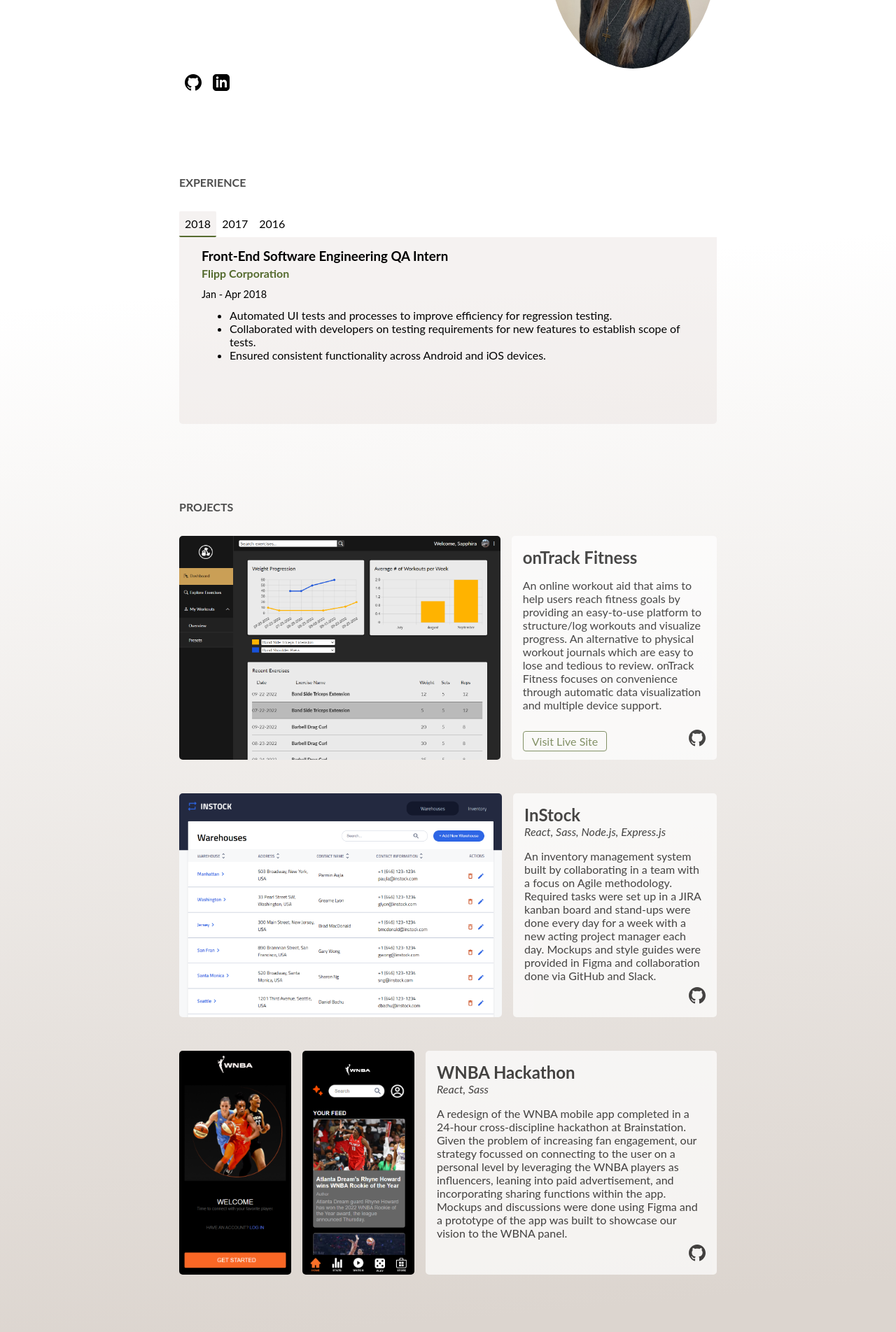
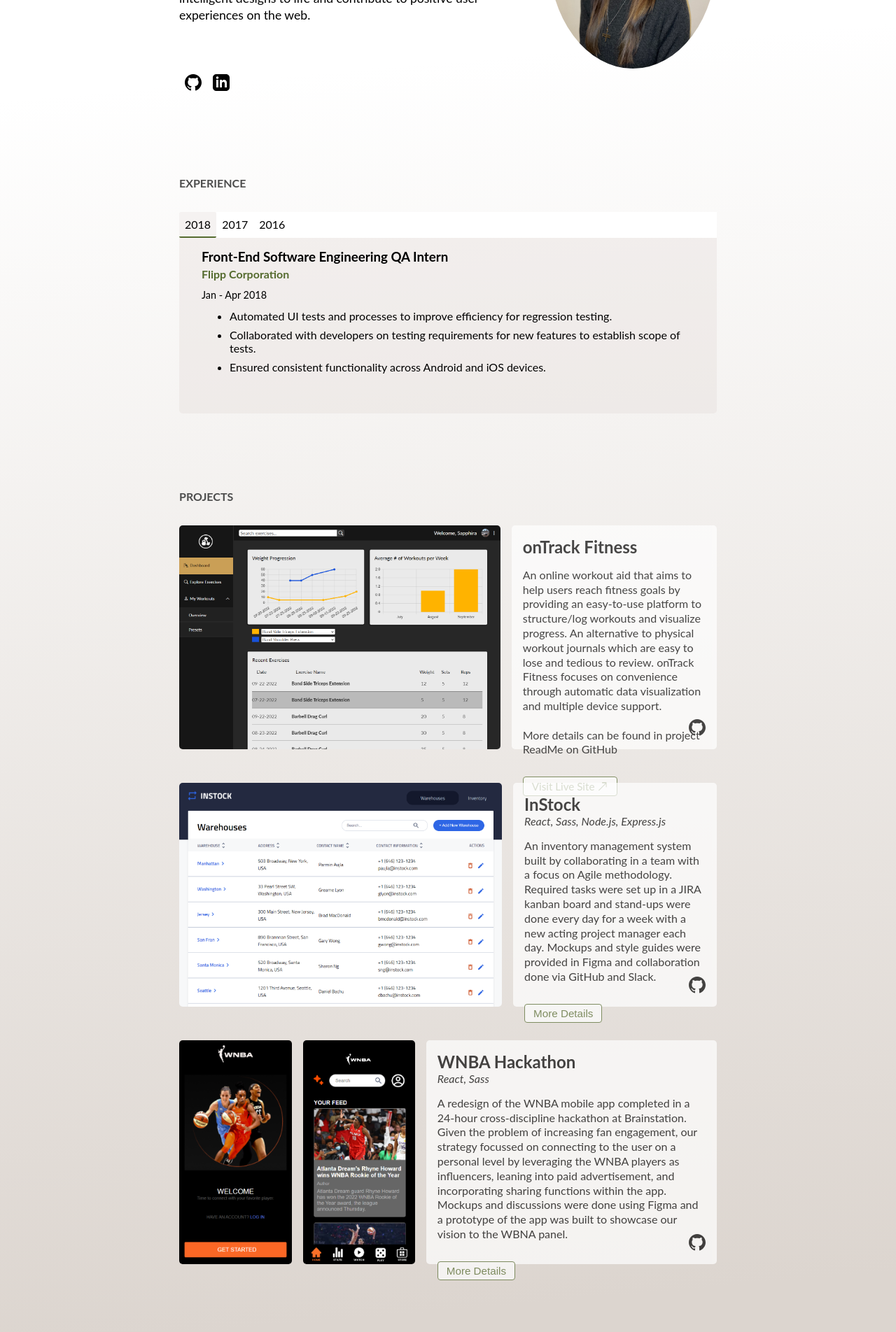
Before and after one commit to saphzheng/saphzheng.github.io, a React (Create React App) app: page / in a window 1280 px wide. Shown: the part 880-2784 px from the top of the page at 70% size. Built offline with nearby package versions, Linux system fonts and the light colour scheme; the HTML template or start-up script is replaced by a standard one.

Commit message:
Add more details toggle to projects

```diff
--- a/src/App.js
+++ b/src/App.js
@@ -11,7 +11,6 @@
         <Header />
         <Routes>
           <Route path="/" element={<HomePage />} />
-          {/* <Route path="/resume" element={<Resume />} /> */}
         </Routes>
         <Footer />
       </BrowserRouter>
--- a/src/App.scss
+++ b/src/App.scss
@@ -1,3 +1,3 @@
 .main {
-    background: linear-gradient(175deg, rgba(255,255,255,1) 45%, rgba(220,213,207,255) 96%);
+    background: linear-gradient(175deg, rgba(255,255,255,1) 35%, rgba(220,213,207,255) 96%);
 }
--- a/src/components/Header/Header.js
+++ b/src/components/Header/Header.js
@@ -10,7 +10,7 @@
                 <li className="header__nav-item"><a className="header__nav-link" href="#about">About</a></li>&nbsp;|&nbsp;
                 <li className="header__nav-item"><a className="header__nav-link" href="#experience">Experience</a></li>&nbsp;|&nbsp;
                 <li className="header__nav-item"><a className="header__nav-link" href="#projects">Projects</a></li>&nbsp;|&nbsp;
-                <li className="header__nav-item"><a className="header__nav-link" href="https://docs.google.com/document/d/e/2PACX-1vTcTu5hINOBz4mqr_suK0p3VKFKykDrKBbkETy7IdyCBueCedAjc4yG1sJmiTuY49m8eyx634OsPuC-/pub" target="_blank">
+                <li className="header__nav-item"><a className="header__nav-link" href="https://www.dropbox.com/s/cc2b3gz7pe66u1t/Sapphira%20Zheng%20%E2%80%93%20Resume.pdf?dl=0" target="_blank">
                     Resume<i className="bi-arrow-up-right"></i></a></li>
             </ul>
         </header>
--- a/src/pages/HomePage/HomePage.js
+++ b/src/pages/HomePage/HomePage.js
@@ -1,6 +1,6 @@
 import './HomePage.scss';
 import { Tab, Tabs, TabList, TabPanel } from "react-tabs";
-import { Link } from 'react-router-dom';
+import { useState } from 'react';
 import headshot from '../../assets/images/headshot.jpg';
 import ontrack from '../../assets/images/ontrack-preview.png';
 import wnba from '../../assets/images/WNBA-preview.png';
@@ -10,6 +10,9 @@
 import linkedin from '../../assets/icons/linkedin.svg';
 
 export default function HomePage() {
+    const [ openInstock, setOpenInstock ] = useState(false);
+    const [ openWNBA, setOpenWNBA ] = useState(false);
+
     return (
         <main className="home">
             <div className="hero">
@@ -75,43 +78,82 @@
             <section className="projects" id="projects">
                 <h2 className="section-title">PROJECTS</h2>
                 <div className="project">
+                    <div className="project__basics">
                         <img className="project__image" src={ontrack} alt="onTrack Fitness"></img>
                         <div className="project__text">
                             <h3 className="project__title">onTrack Fitness</h3>
                             <p className="project__description">An online workout aid that aims to help users reach fitness goals by providing
                                 an easy-to-use platform to structure/log workouts and visualize progress. An alternative to physical workout journals
                                 which are easy to lose and tedious to review. onTrack Fitness focuses on convenience through automatic data visualization
-                            and multiple device support.</p>
-                        <a className="project__link" href="https://ontrack-fitness.herokuapp.com/" target="_blank">Visit Live Site</a>
+                                and multiple device support.
+                                <br></br><br></br>
+                                More details can be found in project ReadMe on GitHub</p>
+                            <a className="project__link" href="https://ontrack-fitness.herokuapp.com/" target="_blank">Visit Live Site <i className="bi-arrow-up-right"></i></a>
                             <a className="project__icon icon" href="https://github.com/saphzheng/on-track__client" target="_blank"><img src={github}></img></a>
                         </div>
                     </div>
+                </div>
                 <div className="project">
+                    <div className="project__basics">
                         <img className="project__image" src={instock} alt="Instock"></img>
-                    <div className="project__text">
+                        <div className={`project__text ${openInstock ? "project__text--open" : ""}`}>
                             <h3 className="project__title">InStock</h3>
                             <span className="project__stack">React, Sass, Node.js, Express.js</span>
                             <p className="project__description">An inventory management system built by collaborating in a team with a focus on Agile methodology.
                                 Required tasks were set up in a JIRA kanban board and stand-ups were done every day for a week with a new acting project manager each day.
                                 Mockups and style guides were provided in Figma and collaboration done via GitHub and Slack.</p>
-                        {/* <Link className="project__link" href="/instock" target="_blank">More Details</Link> */}
+                            <button className={`project__link ${openInstock ? "project__link--open" : ""}`} onClick={() => setOpenInstock(!openInstock)}>More Details</button>
                             <a className="project__icon icon" href="https://github.com/Matthew-Hawk/In-Stock__Backend" target="_blank"><img src={github}></img></a>
                         </div>
                     </div>
+                    <div className={`project__details ${openInstock ? "project__details--open" : ""}`}>
+                        As part of Brainstation's program, this group project was completed within the web development cohort and simulated a sprint to practice Agile methodology.
+                        The goal is to build a CRUD application that allows a company to manage their warehouses and inventory with a React frontend communicating with a robust Express backend.
+                        <br></br><br></br>
+                        To begin, a sprint planning meeting was held to evenly divide up the tasks and decide on a rough schedule. Then, stand-ups were done everyday to
+                        update each other on progress and identify any roadblocks together. The active project manager, which changed every day, led the stand-up and was in charge of
+                        approving all pull requests. Our team prioritized comprehensive communication via Slack and Zoom. All updates and issues were voiced on Slack, and meetings or larger issues
+                        resolved through Zoom. At the end of the sprint, the final website was tested together to ensure full functionality and completion of requirements.
+                        <br></br><br></br>
+                        Lessons Learned:
+                        <ul>
+                            <li>Test functionality of the website early and often to avoid large fixes at the end</li>
+                            <li>Decide on conventions and global assets early to prevent repeating work</li>
+                            <li>Set deadlines for each milestone of the project to ensure project is on track to completion in the alloted time</li>
+                        </ul>
+                    </div>
+                </div>
                 <div className="project">
+                    <div className="project__basics">
                         <div className="project__images">
                             <img className="project__image--mobile" src={wnba} alt="WNBA industry project"></img>
                             <img className="project__image--mobile" src={wnba2} alt="WNBA industry project"></img>
                         </div>
-                    <div className="project__text">
+                        <div className={`project__text ${openWNBA ? "project__text--open" : ""}`}>
                             <h3 className="project__title">WNBA Hackathon</h3>
                             <span className="project__stack">React, Sass</span>
                             <p className="project__description">A redesign of the WNBA mobile app completed in a 24-hour cross-discipline hackathon at Brainstation.
                                 Given the problem of increasing fan engagement, our strategy focussed on connecting to the user on a personal level by
                                 leveraging the WNBA players as influencers, leaning into paid advertisement, and incorporating sharing functions within the app.
                                 Mockups and discussions were done using Figma and a prototype of the app was built to showcase our vision to the WBNA panel.</p>
-                            {/* <Link className="project__link" href="/wnba-hackathon" target="_blank">More Details</Link> */}
+                                <button className={`project__link ${openWNBA ? "project__link--open" : ""}`} onClick={() => setOpenWNBA(!openWNBA)}>More Details</button>
                             <a className="project__icon icon" href="https://github.com/Matthew-Hawk/Industry-WNBA" target="_blank"><img src={github}></img></a>
+                        </div>
+                    </div>
+                    <div className={`project__details ${openWNBA ? "project__details--open" : ""}`}>
+                        Near the end of the Brainstation program, we had a chance to apply everything we learned in a cross-discipline industry hackathon.
+                        The problem statement presented by the WNBA was to increase fan engagement in a 24-hour hackathon. Each team included web developers, UI/UX designers, data scientists, as well as digital marketers.
+                        <br></br><br></br>
+                        Being very mindful of the short time restraint, our team set strict deadlines for each milestone with meetings at every deadline to ensure everyone is on track. We first agreed
+                        on the scope of our solution with a MVP (minimal viable product) planned out, as well as additional features if time allowed. As a web developer, I waited for the UI/UX designers to hand
+                        off the mockups and then built a redesign of the WNBA app for mobile using React and Sass. Any features that we could not build in time were shown in the prototype.
+                        <br></br><br></br>
+                        Lessons Learned:
+                        <ul>
+                            <li>Avoid deciding on a large scope as it becomes confusing what the focus is</li>
+                            <li>Communicate with UI/UX team clearly and often to make sure they understand what is possible to build in a given time restraint</li>
+                            <li>Ensure all teams are on the same page and update each other frequently</li>
+                        </ul>
                     </div>
                 </div>
             </section>
--- a/src/pages/HomePage/HomePage.scss
+++ b/src/pages/HomePage/HomePage.scss
@@ -47,6 +47,7 @@
 
 .about {
     padding: 3rem 10%;
+    font-size: 1.1rem;
 
     @include desktop {
         padding: 3rem 20%;
@@ -67,8 +68,11 @@
     }
 
     &__text {
-        margin-right: 3rem;
-        line-height: 1.45rem;
+        line-height: 1.5rem;
+
+        @include desktop {
+            margin-right: 5rem;
+        }
     }
 
     &__icon {
@@ -77,7 +81,7 @@
 }
 
 .experience {
-    padding: 3rem 10%;
+    padding: 2rem 10%;
 
     @include desktop {
         padding: 3rem 20%;
@@ -100,11 +104,17 @@
     &__points {
         margin: 0.25rem 0;
     }
+
+    &__point {
+        @include desktop {
+            margin-bottom: 0.5rem;
+        }
+    }
 }
 
 .tabs {
     background-color: $bg-color;
-    height: 19rem;
+    height: 18rem;
     border-radius: 5px;
     margin-top: 2rem;
 
@@ -145,12 +155,21 @@
     flex-direction: column;
     margin: 2rem 0;
 
-    @include desktop {
-        flex-direction: row;
+    &__basics {
+        display: flex;
+        flex-direction: column;
+
+        @include desktop {
+            flex-direction: row;
+        }
     }
 
     &__images {
         @include flex-contents(space-between);
+
+        @include desktop {
+            width: 30rem;
+        }
     }
 
     &__image {
@@ -167,8 +186,8 @@
             border-radius: 5px;
 
             @include desktop {
+                width: auto;
                 height: 20rem;
-                width: 10rem;
                 position: relative;
                 top: -0.5rem;
 
@@ -198,6 +217,39 @@
             margin: 0 0 1rem 1rem;
             height: 20rem;
         }
+
+        &--open {
+            border-radius: 5px 5px 0 0;
+
+            @include desktop {
+                height: 21rem;
+                margin-bottom: 0;
+            }
+        }
+    }
+
+    &__description {
+        line-height: 1.3;
+    }
+
+    &__details {
+        max-height: 0;
+        overflow: hidden;
+
+        &--open {
+            max-height: 50rem;
+            background-color: white;
+            opacity: 0.7;
+            padding: 1rem;
+            border-radius: 0 0 5px 5px;
+            line-height: 1.3;
+            transition: max-height 0.5s ease-out;
+
+            @include desktop {
+                border-radius: 5px 0 5px 5px;
+            }
+        }
+
     }
 
     &__stack {
@@ -208,12 +260,15 @@
         display: inline-block;
         text-decoration: none;
         color: $primary-color;
+        background-color: white;
         border: 1px solid $primary-color;
         border-radius: 4px;
         padding: 0.25rem 0.75rem;
         margin-top: 0.75rem;
+        font-size: 0.95rem;
+        cursor: pointer;
 
-        &:hover {
+        &:hover, &--open {
             background-color: $primary-color;
             color: white;
         }
```
Lines whose indentation alone changed are shown as unchanged.
